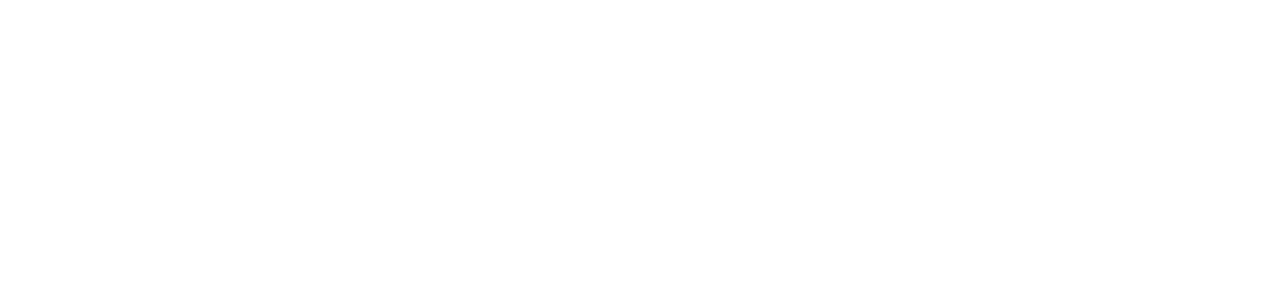
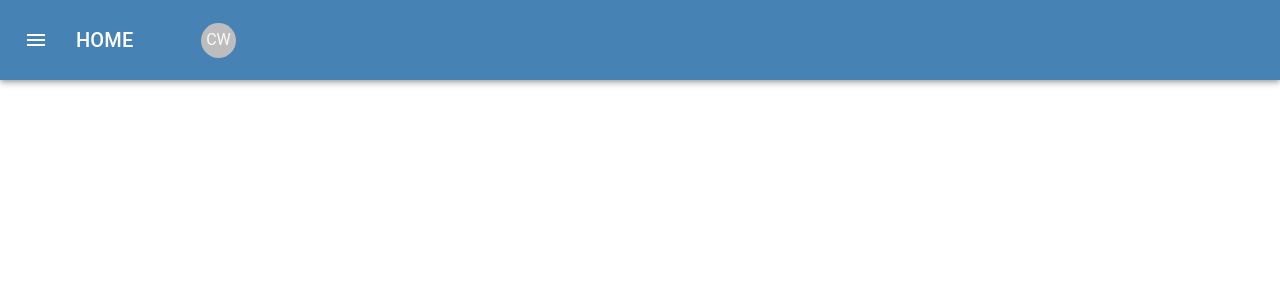
Before and after one commit to woodwardwebdev/color_picker_app, a React (Create React App) app: page /test in a window 1280 px wide. Shown: the top 300 px of the page. Built offline with nearby package versions, Linux system fonts and the light colour scheme.

Commit message:
Style MiniPalette

```diff
--- a/src/App.js
+++ b/src/App.js
@@ -2,6 +2,7 @@ import React, { Component } from "react";
 import { Route, Switch } from "react-router-dom";
 import Palette from "./Palette";
 import PaletteList from "./PaletteList";
+import TestPage from "./TestPage";
 import seedColors from "./seedColors";
 import { generatePalette } from "./ColorHelpers";
 import "./App.css";
@@ -37,6 +38,7 @@ class App extends Component {
           path="/"
           render={() => <PaletteList palettes={seedColors} />}
         />
+        <Route exact path="/test" render={() => <TestPage />} />
       </Switch>
       // <div className="App">
       //   <Palette palette={generatePalette(seedColors[4])} />
--- a/src/MiniPalette.js
+++ b/src/MiniPalette.js
@@ -13,7 +13,13 @@ const styles = {
       cursor: "pointer"
     }
   },
-  colors: {},
+  colors: {
+    backgroundColor: "#dae1e4",
+    borderRadius: "5px",
+    overflow: "hidden",
+    height: "150px",
+    width: "100%"
+  },
   title: {
     display: "flex",
     justifyContent: "space-between",
@@ -27,14 +33,28 @@ const styles = {
   emoji: {
     marginLeft: "0.5rem",
     fontSize: "1.5rem"
+  },
+  miniColor: {
+    height: "25%",
+    width: "20%",
+    display: "inline-block",
+    margin: "0 auto",
+    marginBottom: "-3px"
   }
 };
 
 function MiniPalette(props) {
-  const { classes, paletteName, emoji } = props;
+  const { classes, paletteName, emoji, colors } = props;
+  const miniColorBoxes = colors.map(color => (
+    <div
+      className={classes.miniColor}
+      style={{ backgroundColor: color.color }}
+      key={color.id}
+    ></div>
+  ));
   return (
     <div className={classes.root}>
-      <div className={classes.colors}></div>
+      <div className={classes.colors}>{miniColorBoxes}</div>
       <h5 className={classes.title}>
         {paletteName}
         <span className={classes.emoji}>{emoji}</span>
--- a/src/PaletteList.js
+++ b/src/PaletteList.js
@@ -6,7 +6,7 @@ import { withStyles } from "@material-ui/styles";
 const styles = {
   root: {
     backgroundColor: "blue",
-    height: "100%",
+    height: "100vh",
     display: "flex",
     alignItems: "flex-start",
     justifyContent: "center"
--- /dev/null
+++ b/src/TestPage.js
@@ -0,0 +1,68 @@
+import React, { Component } from "react";
+import { withStyles } from "@material-ui/styles";
+import AppBar from "@material-ui/core/AppBar";
+import Toolbar from "@material-ui/core/Toolbar";
+import Typography from "@material-ui/core/Typography";
+import IconButton from "@material-ui/core/IconButton";
+import MenuIcon from "@material-ui/icons/Menu";
+import Avatar from "@material-ui/core/Avatar";
+import { NavLink } from "react-router-dom";
+
+const styles = {
+  root: {
+    flexGrow: 1,
+    height: "10vh",
+    width: "100%",
+    backgroundColor: "steelblue",
+    justifyContent: "center"
+    // alignItems: "center"
+  },
+  menuButton: {
+    marginRight: "1rem",
+    color: "white"
+  },
+  title: {
+    flexGrow: "1"
+  },
+  appBarLink: {
+    display: "inline-block",
+    width: "125px",
+    color: "white",
+    textDecoration: "none"
+  },
+  avatar: { fontSize: "1rem", width: "35px", height: "35px" }
+};
+
+class TestPage extends Component {
+  constructor(props, ...rest) {
+    super(props, ...rest);
+    this.state = {};
+  }
+
+  render() {
+    const { classes } = this.props;
+    return (
+      <div className="AppBar">
+        <AppBar position="static" className={classes.root}>
+          <Toolbar>
+            <IconButton edge="start" className={classes.menuButton} color="">
+              <MenuIcon />
+            </IconButton>
+            <Typography variant="h6">
+              <NavLink to="/" exact className={classes.appBarLink}>
+                HOME
+              </NavLink>
+            </Typography>
+            <Avatar
+              className={classes.avatar}
+              transformOrigin={{ vertical: "top", horizontal: "right" }}
+            >
+              CW
+            </Avatar>
+          </Toolbar>
+        </AppBar>
+      </div>
+    );
+  }
+}
+export default withStyles(styles)(TestPage);
```
